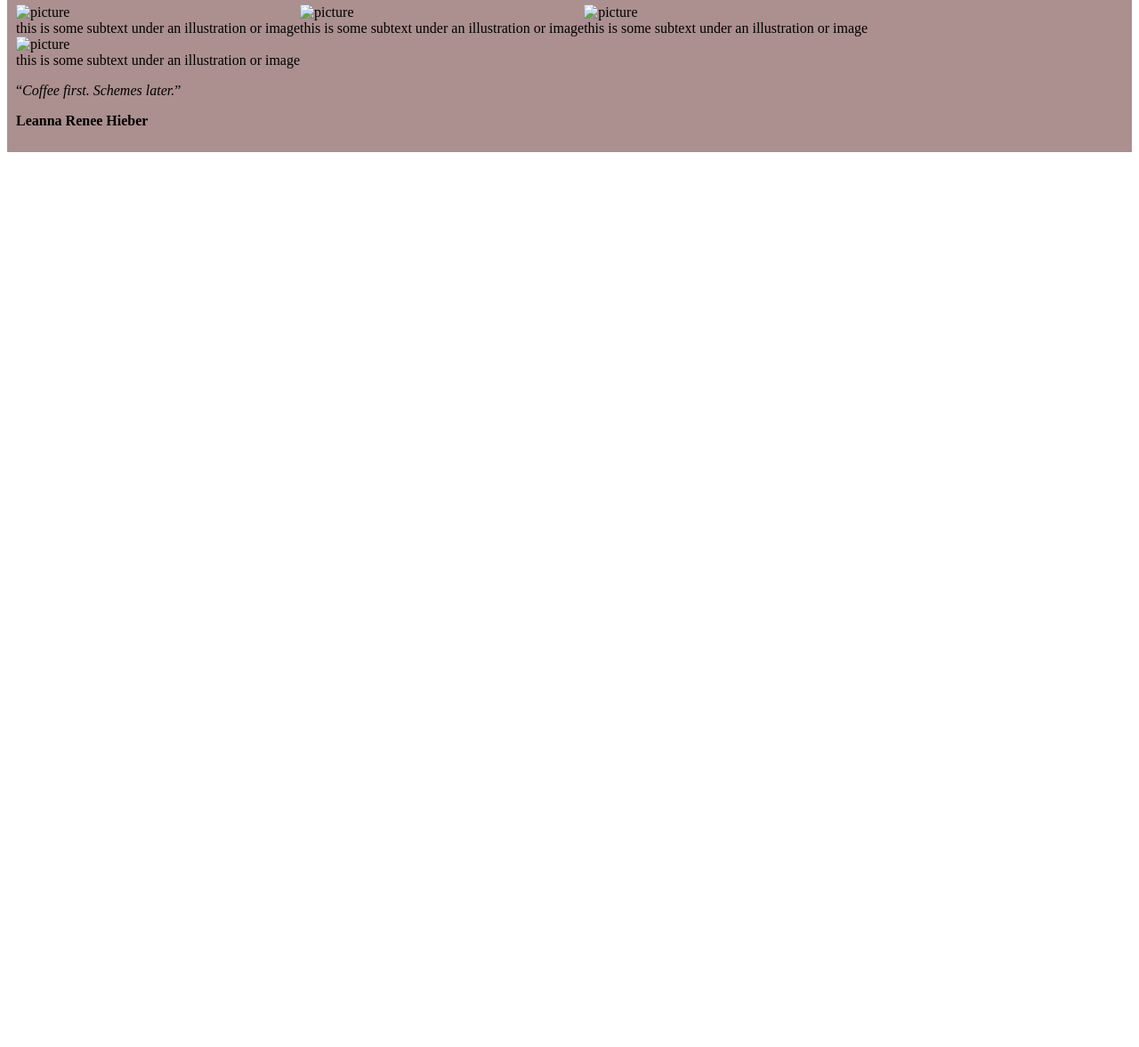
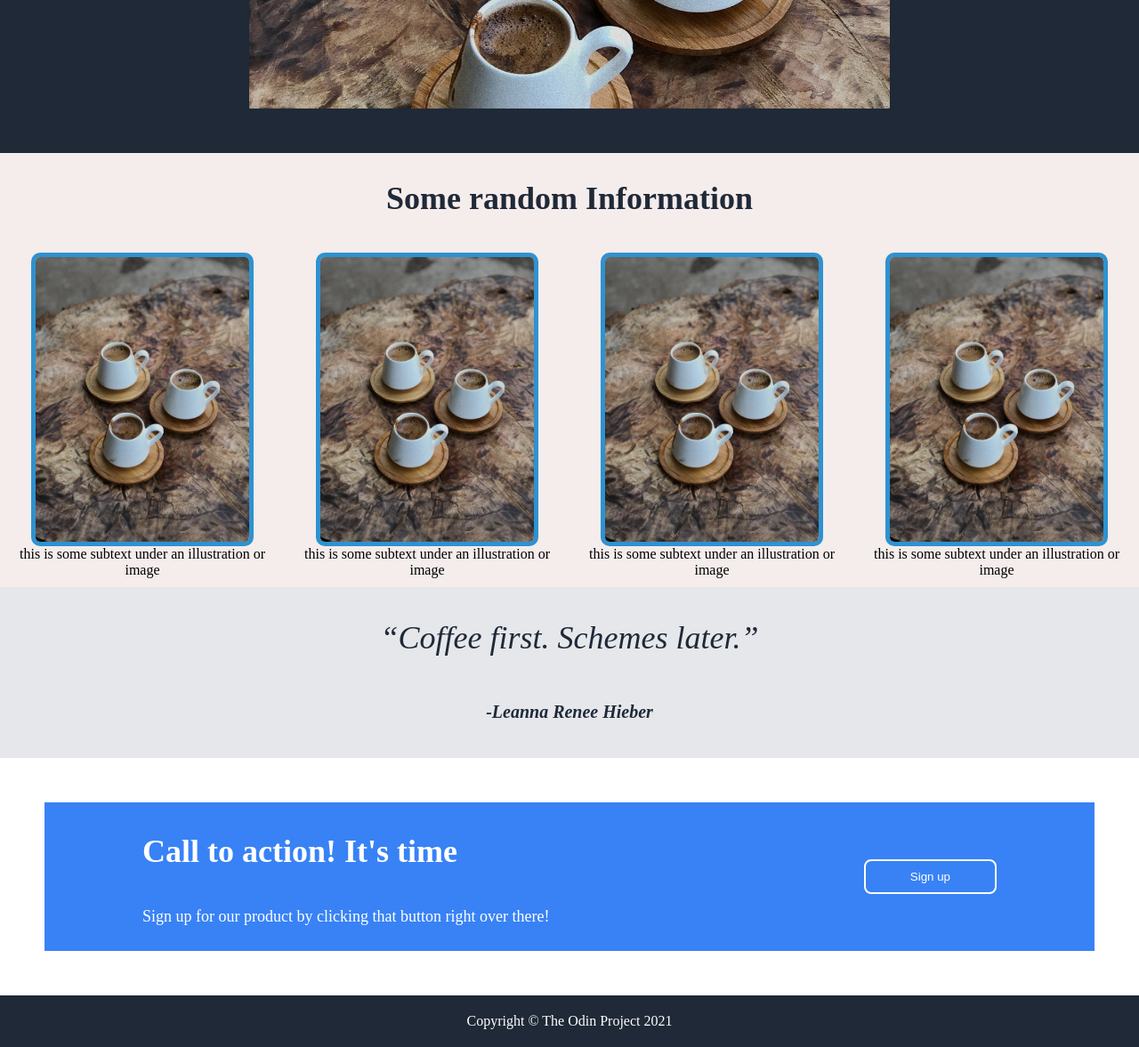
Before and after one commit to milkstard/landing-page, a plain HTML site: page index.html in a window 1280 px wide. Shown: the part 546-1723 px from the top of the page at 89% size. Before the commit the page ends 800 px from the top, so only its background shows below. Drawn offline with Linux system fonts and the light colour scheme.

Commit message:
Update on README.md, index.html, style.css
Updated the README.md for links on quotes
Make updates on html content and footer
Make updates on css style in all over html from header till the footer

```diff
--- a/index.html
+++ b/index.html
@@ -23,8 +23,8 @@
         </div>
         <div class="second-level-header">
             <div class="second-left">
-                <h1>This website is awesome</h1>
-                <p>This website has some subtext that goes here under the main title.
+                <!--<h1>This website is <br>awesome</h1>-->
+                <p><span class="h1">This website is <br> awesome</span> <br>This website has some subtext that goes here under the main title.
                     <br>It's a smaller font and the color is lower contrast
                 </p>
                 <span class="btn">
@@ -32,7 +32,7 @@
                 </span>
             </div>
             <div class="second-right">
-                <img src="../img/coffee.png" alt="coffee" style="max-width: 250px; max-height: 350px;">
+                <img src="../img/coffee.png" alt="coffee" style="width: 720px; max-height: 350px;">
             </div>
         </div>
     </header>
@@ -41,34 +41,42 @@
             <h2 class="content-header">Some random Information</h2>
             <div class="img-container">
                 <div class="img-content">
-                    <img src="#" alt="picture">
+                    <img src="../img/coffee.png" alt="coffee" style="max-width: 250px; max-height: 350px;">
                     <div class="img-text">this is some subtext under an illustration or image</div>
                 </div>
                 <div class="img-content">
-                    <img src="#" alt="picture">
+                    <img src="../img/coffee.png" alt="coffee" style="max-width: 250px; max-height: 350px;">
                     <div class="img-text">this is some subtext under an illustration or image</div>
                 </div>
                 <div class="img-content">
-                    <img src="#" alt="picture">
+                    <img src="../img/coffee.png" alt="coffee" style="max-width: 250px; max-height: 350px;">
                     <div class="img-text">this is some subtext under an illustration or image</div>
                 </div>
                 <div class="img-content">
-                    <img src="#" alt="picture">
+                    <img src="../img/coffee.png" alt="coffee" style="max-width: 250px; max-height: 350px;">
                     <div class="img-text">this is some subtext under an illustration or image</div>
                 </div>
             </div>
         </div>
         <div class="second-content">
             <p><q><i>Coffee first. Schemes later.</i></q></p>
-            <p><strong>Leanna Renee Hieber </strong></p>
+            <p><strong id="author-p">-Leanna Renee Hieber </strong></p>
             <!--quote link: https://www.goodhousekeeping.com/life/g26948562/funny-coffee-quotes/?slide=4-->
         </div>
         <div class="third-content">
             <div class="sign-up-btn">
-                <div class="first-sign-up-btn"></div>
-                <div class="second-sign-up-btn"></div>
+                <div class="first-sign-up-btn">
+                    <h1>Call to action! It's time</h1>
+                    <p>Sign up for our product by clicking that button right over there!</p>
+                </div>
+                <div class="second-sign-up-btn">
+                    <button>Sign up</button>
+                </div>
             </div>
         </div>
+        <footer>
+            <div>Copyright © The Odin Project 2021</div>
+        </footer>
     </div>
 
 </body>
--- a/style.css
+++ b/style.css
@@ -1,28 +1,40 @@
 *{
     box-sizing: border-box;
+}
+
+body{
+    display: flex;
+    flex-flow: column nowrap;
+    justify-content: center;
+    margin: 0;
+    padding: 0;
+    max-width: 100%;
 }
 
 .header{
     display: flex;
     flex-flow: column wrap;
     justify-content: space-between;
-    align-items:center;
     gap: 10px;
     background-color: #1f2937;
-    padding-bottom: 50px;
-    max-width: 100%;
+    padding: 10px 50px 50px 50px;
+    /*padding-bottom: 50px;*/
 }
 
 .first-level-header{
     display: flex;
     flex-flow: row wrap;
     align-items: center;
-    gap: 280px;
+    /*gap: 737px;*/
 }
 
 .first-level-header h1{
     font-size: 24px;
     color: #F9FAF8;
+}
+
+.header-link{
+    margin-left: auto;
 }
 
 ul{
@@ -42,10 +54,10 @@ a{
 .second-level-header{
     display: flex;
     flex-flow: row wrap;
-    gap: 20px;
+    column-gap: 50px;
 }
 
-.second-level-header h1{
+.second-level-header .h1{
     font-size: 48px;
     font-weight: bolder;
     color: #F9FAF8;
@@ -64,11 +76,22 @@ a{
 .second-right{
     display: flex;
     flex-flow: row wrap;
-    margin-left: auto;
+    margin: auto;
+    /*margin-left: auto;*/
 }
 
-.btn{
-    padding: 5px 15px;
+.second-right img{
+    object-fit: cover;
+}
+
+.btn button{
+    margin: 0;
+    padding: 5px 30px;
+    font-size: 15px;
+    color: white;
+    border-radius: 10px;
+    border: 5px solid #3882f6;
+    background-color: #3882f6;
 }
 
 /*content css start*/
@@ -78,14 +101,91 @@ a{
     flex-flow: column wrap;
     align-items: space-around;
     padding: 10px;
-    background-color: rgb(172, 143, 143);
+    background-color: rgb(245, 236, 236);
+    margin: 0;
+    padding: 0;
 }
 
 .content-header{
     text-align: center;
+    font-size: 36px;
+    font-weight: bolder;
+    color: #1f2937;
 }
 
 .img-container{
     display: flex;
+}
+
+.img-content{
+    display: flex;
     flex-flow: row wrap;
+    justify-content: center;
+    padding: 10px;
 }
+
+.img-content img{
+    border-radius: 10px;
+    border: 5px solid rgb(46, 146, 208);
+}
+
+.img-text{
+    text-align: center;
+}
+
+.second-content{
+    background-color: #e5e7eb;
+    text-align: center;
+}
+
+.second-content p{
+    font-size: 36px;
+    font-style:italic;
+    color: #1f2937;
+}
+
+.second-content #author-p{
+    font-size: 20px;
+}
+
+.third-content{
+    background-color: white;
+    padding: 50px 50px;
+    color: white;
+}
+
+.sign-up-btn{
+    padding: 10px 110px;
+    background-color: #3882f6;
+    display: flex;
+    justify-content: space-between;
+    align-items: center;
+    gap: 20px;
+}
+
+.first-sign-up-btn{
+    display: flex;
+    flex-flow: column nowrap;
+    font-size: 18px;
+}
+
+.first-sign-up-btn h1{
+    font-size: 36px;
+    font-weight: bolder;
+}
+
+.second-sign-up-btn button{
+    padding: 10px 50px;
+    background-color: #3882f6;
+    color: white;
+    border-radius: 8px;
+    border: 2px solid white;
+}
+
+footer{
+    background-color:#1f2937;
+    color: white;
+    padding: 20px;
+    margin: 0;
+    text-align: center;
+}
```
Also changed, not shown: 1 other file.
